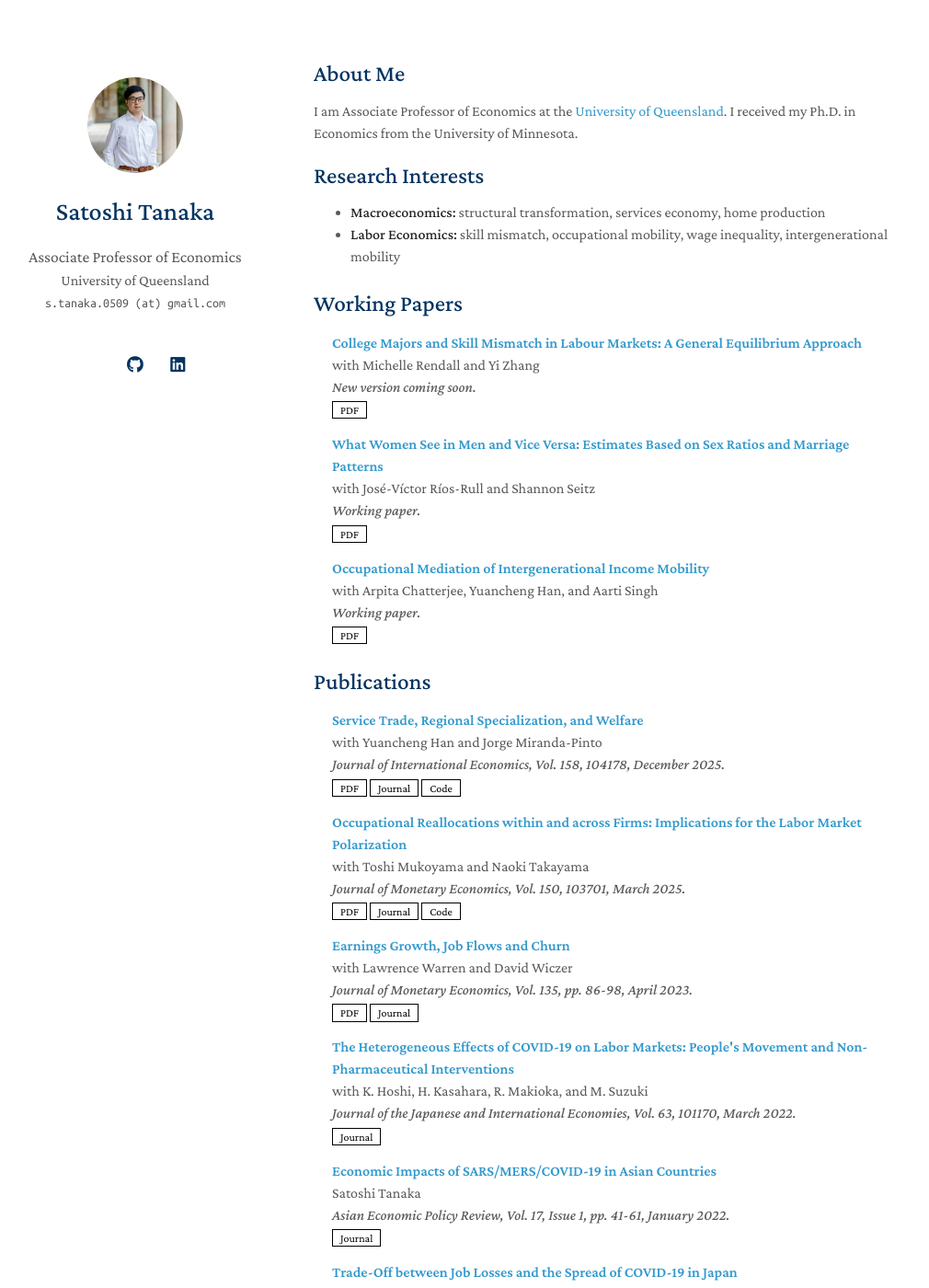
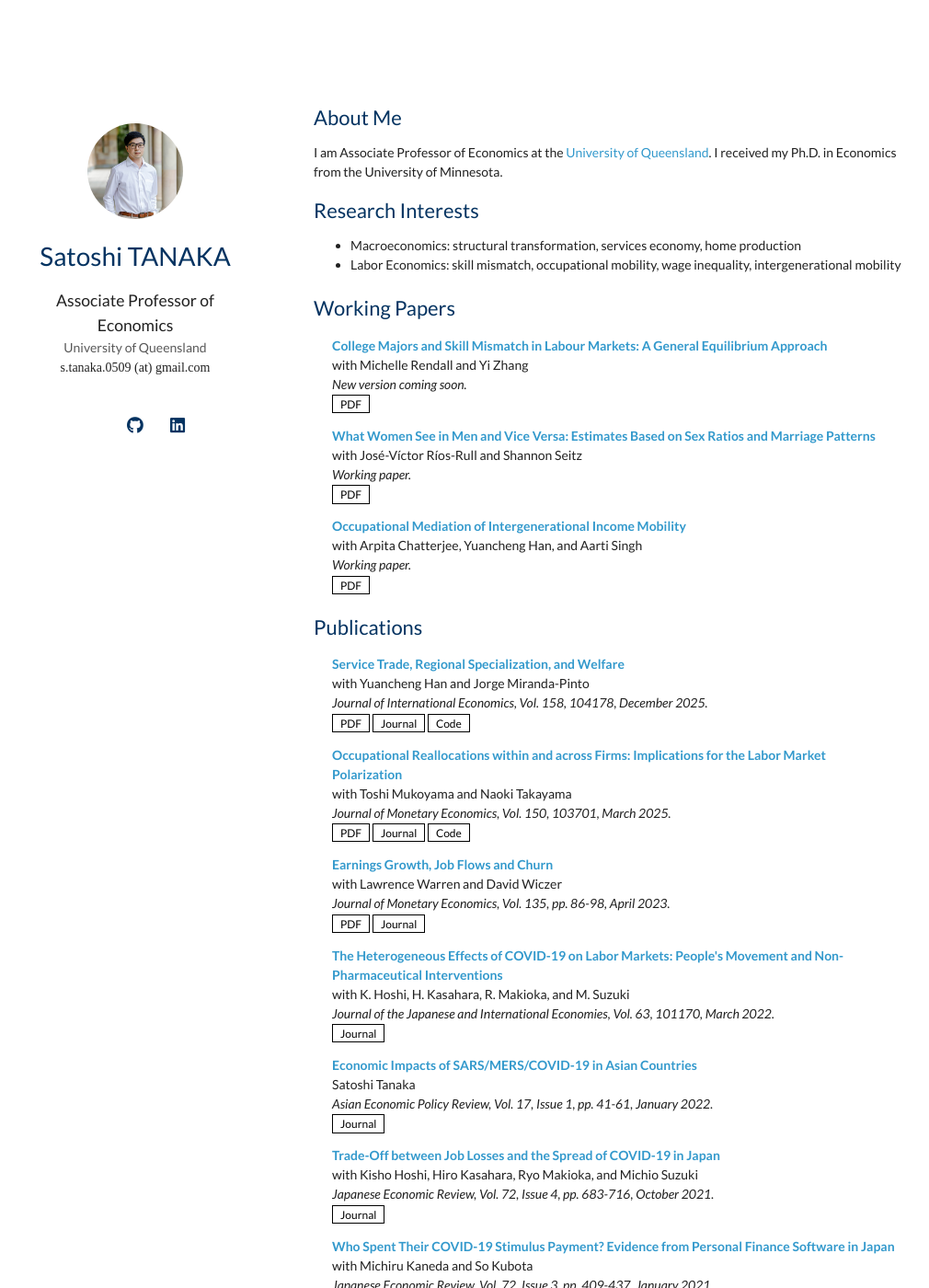
Before and after one commit to econtanaka/econtanaka.github.io, a Jekyll site: the page built from index.md, in a window 1280 px wide and 1400 px high. Shown: the whole window at 92% size, without its empty margins (129-1139 px from the left). Built offline with Jekyll 4.4.1, drawn with Linux system fonts in a browser that asks for light colours; a style sheet for code colours, icons or effects is not loaded; our own code applies the rules of GitHub Pages for plain Markdown files.

Commit message:
Switch to Lato, uppercase TANAKA in name, add AEJ replication links
Body now uses Lato (Google Fonts) with #212121 text color to match
the previous Google Sites typography. Display name shows the surname
in all caps. The two AEJ:Macro papers get Code buttons pointing at
their openICPSR replication packages.

Co-Authored-By: Claude Opus 4.7 (1M context) <noreply@anthropic.com>

```diff
--- a/_config.yml
+++ b/_config.yml
@@ -1,5 +1,5 @@
 # Basic Information
-title: Satoshi Tanaka
+title: Satoshi TANAKA
 position: Associate Professor of Economics
 affiliation: University of Queensland
 affiliation_link: https://www.uq.edu.au/
@@ -30,7 +30,7 @@ enable_footnote: true
 auto_dark_mode: true
 
 # Font: "Serif" or "Sans Serif"
-font: "Serif"
+font: "Sans Serif"
 
 # Use this project as a remote theme for GitHub Pages
 remote_theme: yaoyao-liu/minimal-light
--- a/_data/publications.yml
+++ b/_data/publications.yml
@@ -69,6 +69,7 @@ main:
     conference: "<em>American Economic Journal: Macroeconomics</em>, Vol. 12, No. 1, pp. 210-244, January 2020."
     pdf: papers/multidimensional_skill_mismatch.pdf
     journal: https://doi.org/10.1257/mac.20160241
+    code: https://doi.org/10.3886/e231510v1
     media:
       - outlet: Bloomberg
         url: https://www.bloomberg.com/news/articles/2015-08-06/barista-turned-stylist-shows-americans-switching-careers-again
@@ -86,6 +87,7 @@ main:
     conference: "<em>American Economic Journal: Macroeconomics</em>, Vol. 9, No. 3, pp. 116-146, July 2017."
     pdf: papers/home_production_structural_transformation.pdf
     journal: https://doi.org/10.1257/mac.20150109
+    code: https://doi.org/10.3886/E114116V1
 
   - title: Marriage and Economic Development in the Twentieth Century
     authors: with Alessio Moro and Solmaz Moslehi
--- a/assets/css/font_sans_serif.css
+++ b/assets/css/font_sans_serif.css
@@ -1,7 +1,9 @@
+@import url('https://fonts.googleapis.com/css2?family=Lato:ital,wght@0,400;0,700;1,400;1,700&display=swap');
+
 body {
     background-color: #fff;
     padding:50px;
-    font: 14px/1.5 -apple-system, BlinkMacSystemFont, "Segoe UI", Roboto, Oxygen, Ubuntu, Cantarell, "Fira Sans", "Droid Sans", "Helvetica Neue", Arial, sans-serif, "Apple Color Emoji", "Segoe UI Emoji", "Segoe UI Symbol";
-    color:#595959;
+    font: 14px/1.5 Lato, Arial, sans-serif;
+    color:#212121;
     font-weight:400;
   }
```
